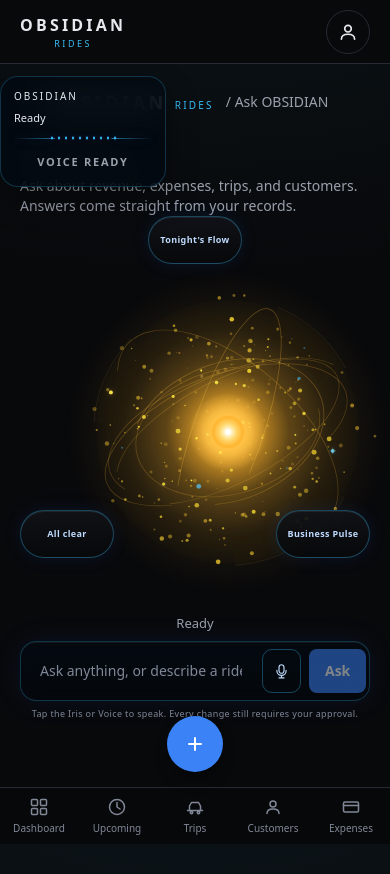
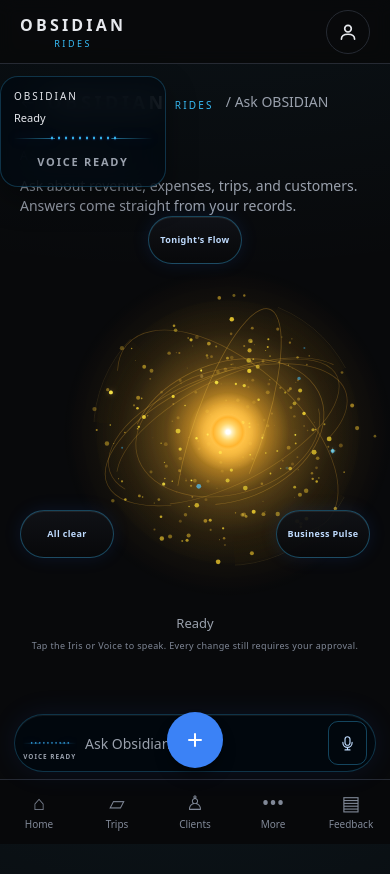
Before and after one commit to goldenticket550/Obsu, a Next.js app in the folder apps/web/: page /ask in a window 390 px wide. Shown: the top 874 px of the page. Built offline with nearby package versions, Linux system fonts and the light colour scheme.

Commit message:
Dock Ask Obsidian above mobile navigation

```diff
--- a/apps/web/src/components/app-shell.tsx
+++ b/apps/web/src/components/app-shell.tsx
@@ -6,6 +6,7 @@ import { usePathname } from "next/navigation";
 import { signOut } from "@/app/login/actions";
 import { announceSignOut } from "@/lib/conversation";
 import { CreateMenu } from "@/components/create-menu";
+import { MobileNavigation } from "@/components/mobile-navigation";
 import {
   NAV_DESTINATIONS,
   isActiveDestination,
@@ -195,42 +196,17 @@ export function AppShell({ children }: { children: ReactNode }) {
       {/* CONTENT — bottom padding on mobile clears the fixed bar AND the
           floating create button (plus the device's own safe area, e.g. the
           iPhone home indicator), so neither ever covers content at 320px. */}
-      <div className="min-w-0 flex-1 pb-[calc(8rem+env(safe-area-inset-bottom))] pt-16 lg:pb-0 lg:pl-56 lg:pt-0">
+      <div className="min-w-0 flex-1 pb-[calc(10rem+env(safe-area-inset-bottom))] pt-16 lg:pb-0 lg:pl-56 lg:pt-0">
         {children}
       </div>
 
       {/* MOBILE CREATE (FAB) — sits above the bottom bar, right-aligned, so it
           never overlaps navigation or the safe area. */}
-      <div className="fixed bottom-[calc(4.5rem+env(safe-area-inset-bottom))] left-1/2 z-50 -translate-x-1/2 lg:hidden">
+      <div className={`fixed bottom-[calc(4.75rem+env(safe-area-inset-bottom))] left-1/2 z-50 -translate-x-1/2 lg:hidden ${pathname === "/" ? "hidden" : ""}`}>
         <CreateMenu variant="fab" />
       </div>
 
-      {/* MOBILE BOTTOM BAR */}
-      <nav
-        aria-label="Main"
-        className="fixed inset-x-0 bottom-0 z-40 border-t border-obsidian-line bg-obsidian-black/95 pb-[env(safe-area-inset-bottom)] backdrop-blur lg:hidden"
-      >
-        <ul className="flex items-stretch justify-around">
-          {NAV_DESTINATIONS.map(({ href, label }) => {
-            const active = isActiveDestination(pathname, href);
-            const Icon = ICONS[href];
-            return (
-              <li key={href} className="flex-1">
-                <Link
-                  href={href}
-                  aria-current={active ? "page" : undefined}
-                  className={`flex min-h-[56px] flex-col items-center justify-center gap-1 px-1 py-2 text-[10px] transition-colors focus-visible:outline-none focus-visible:ring-2 focus-visible:ring-inset focus-visible:ring-obsidian-cyan ${
-                    active ? "text-obsidian-cyan" : "text-obsidian-muted"
-                  }`}
-                >
-                  {Icon ? <Icon /> : null}
-                  <span className={active ? "block" : "hidden min-[390px]:block"}>{label}</span>
-                </Link>
-              </li>
-            );
-          })}
-        </ul>
-      </nav>
+      <MobileNavigation />
     </div>
   );
 }
--- a/apps/web/src/components/command/obsidian-intelligence.module.css
+++ b/apps/web/src/components/command/obsidian-intelligence.module.css
@@ -280,3 +280,44 @@
   cursor: wait;
   opacity: 0.58;
 }
+.dockWaveform {
+  width: 54px;
+  height: 36px;
+  flex: 0 0 54px;
+  overflow: hidden;
+}
+.dockWaveform > * {
+  width: 92px;
+  transform: scale(0.58);
+  transform-origin: left center;
+}
+
+@media (max-width: 520px) {
+  .commandDock {
+    position: fixed;
+    right: 14px;
+    bottom: calc(72px + env(safe-area-inset-bottom));
+    left: 14px;
+    z-index: 45;
+    width: auto;
+    margin: 0;
+    border-radius: 999px;
+    padding: 6px 8px;
+    background: rgb(2 8 14 / 95%);
+  }
+  .commandDock input { min-width: 0; padding-inline: 4px; font-size: 16px; }
+  .commandDock button[type="submit"] { display: none; }
+}
+
+@media (prefers-reduced-motion: reduce) {
+  .dockWaveform > * { transition: none; }
+}
+.dockLabel { display: none; }
+@media (max-width: 520px) {
+  .dockLabel {
+    display: block;
+    color: rgb(154 161 173);
+    font-size: 14px;
+  }
+  .commandDock input::placeholder { color: transparent; }
+}
--- a/apps/web/src/components/command/obsidian-intelligence.tsx
+++ b/apps/web/src/components/command/obsidian-intelligence.tsx
@@ -652,6 +652,10 @@ export function ObsidianIntelligence({
         }}
         className={ui.commandDock}
       >
+        <div className={ui.dockWaveform} aria-hidden="true">
+          <IrisVisualizer phase={visualizerPhase} amplitude={orbLevel(state)} />
+        </div>
+        <span className={ui.dockLabel}>Ask Obsidian</span>
         <label htmlFor="obsidian-ask" className="sr-only">
           Ask a question about your business, or describe a ride to record
         </label>
--- /dev/null
+++ b/apps/web/src/components/mobile-navigation.tsx
@@ -0,0 +1,55 @@
+"use client";
+
+import Link from "next/link";
+import { usePathname } from "next/navigation";
+import { signOut } from "@/app/login/actions";
+import { announceSignOut } from "@/lib/conversation";
+import { isActiveDestination } from "@/lib/nav";
+import { MOBILE_MORE_DESTINATIONS, MOBILE_NAV_DESTINATIONS } from "@/lib/mobile-nav";
+
+function NavIcon({ label }: { label: string }) {
+  const glyph = label === "Home" ? "⌂" : label === "Trips" ? "▱" : label === "Clients" ? "♙" : label === "Feedback" ? "▤" : "•••";
+  return <span className="text-xl leading-none" aria-hidden="true">{glyph}</span>;
+}
+
+function Destination({ href, label, active }: { href: string; label: string; active: boolean }) {
+  return (
+    <Link
+      href={href}
+      aria-current={active ? "page" : undefined}
+      className={`flex min-h-[64px] flex-col items-center justify-center gap-1 px-1 py-2 text-[10px] transition-colors focus-visible:outline-none focus-visible:ring-2 focus-visible:ring-inset focus-visible:ring-obsidian-cyan ${active ? "text-obsidian-cyan" : "text-obsidian-muted hover:text-obsidian-silver"}`}
+    >
+      <NavIcon label={label} />
+      <span>{label}</span>
+    </Link>
+  );
+}
+
+export function MobileNavigation() {
+  const pathname = usePathname();
+  const moreActive = MOBILE_MORE_DESTINATIONS.some(({ href }) => isActiveDestination(pathname, href));
+  const primary = MOBILE_NAV_DESTINATIONS.slice(0, 3);
+  const feedback = MOBILE_NAV_DESTINATIONS[3];
+
+  return (
+    <nav aria-label="Mobile navigation" className="fixed inset-x-0 bottom-0 z-40 border-t border-obsidian-line bg-obsidian-black/95 pb-[env(safe-area-inset-bottom)] backdrop-blur lg:hidden">
+      <ul className="grid grid-cols-5">
+        {primary.map(({ href, label }) => <li key={href}><Destination href={href} label={label} active={isActiveDestination(pathname, href)} /></li>)}
+        <li>
+          <details className="group relative">
+            <summary aria-current={moreActive ? "page" : undefined} className={`flex min-h-[64px] cursor-pointer list-none flex-col items-center justify-center gap-1 px-1 py-2 text-[10px] focus-visible:outline-none focus-visible:ring-2 focus-visible:ring-inset focus-visible:ring-obsidian-cyan ${moreActive ? "text-obsidian-cyan" : "text-obsidian-muted"}`}>
+              <NavIcon label="More" /><span>More</span>
+            </summary>
+            <div className="absolute bottom-[calc(100%+8px)] left-1/2 w-44 -translate-x-1/2 rounded-2xl border border-obsidian-line bg-obsidian-graphite p-2 shadow-panel">
+              {MOBILE_MORE_DESTINATIONS.map(({ href, label }) => <Link key={href} href={href} className="flex min-h-[44px] items-center rounded-lg px-3 text-sm text-obsidian-silver hover:bg-obsidian-slate/60 focus-visible:outline-none focus-visible:ring-2 focus-visible:ring-obsidian-cyan">{label}</Link>)}
+              <form action={signOut} onSubmit={announceSignOut} className="border-t border-obsidian-line pt-1">
+                <button type="submit" className="min-h-[44px] w-full rounded-lg px-3 text-left text-sm text-obsidian-silver hover:bg-obsidian-slate/60 focus-visible:outline-none focus-visible:ring-2 focus-visible:ring-obsidian-cyan">Sign out</button>
+              </form>
+            </div>
+          </details>
+        </li>
+        <li><Destination href={feedback.href} label={feedback.label} active={isActiveDestination(pathname, feedback.href)} /></li>
+      </ul>
+    </nav>
+  );
+}
--- /dev/null
+++ b/apps/web/src/lib/mobile-nav.ts
@@ -0,0 +1,11 @@
+export const MOBILE_NAV_DESTINATIONS = [
+  { href: "/", label: "Home" },
+  { href: "/trips", label: "Trips" },
+  { href: "/customers", label: "Clients" },
+  { href: "/feedback", label: "Feedback" },
+] as const;
+
+export const MOBILE_MORE_DESTINATIONS = [
+  { href: "/upcoming", label: "Upcoming" },
+  { href: "/expenses", label: "Expenses" },
+] as const;
```
Also changed, not shown: 2 other files (tests, documents, lock files or other folders).
